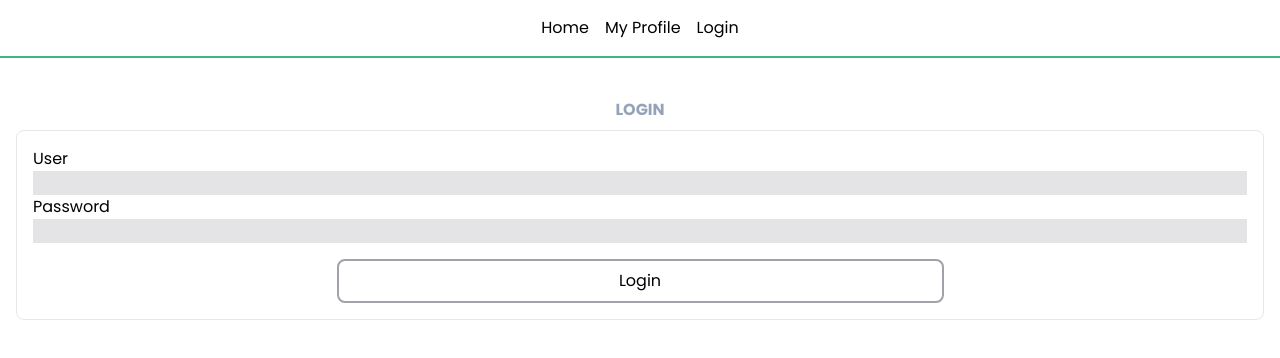
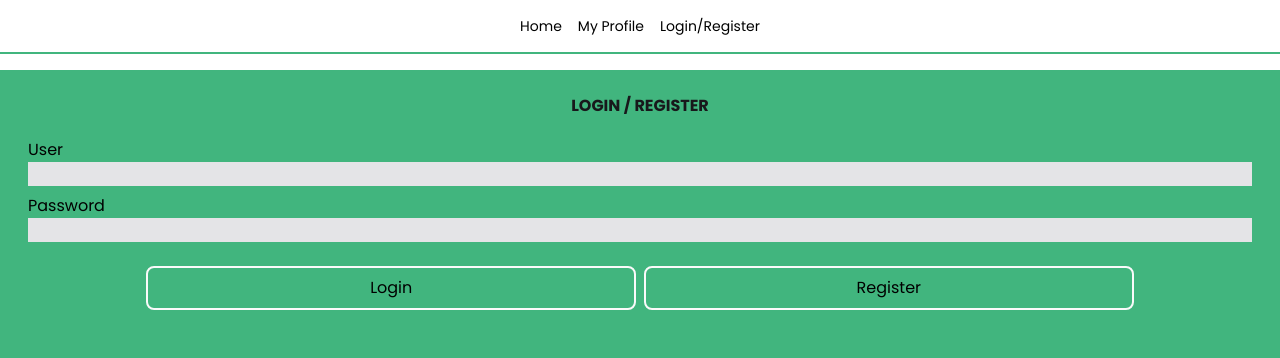
Before and after one commit to jtvidal/vidal-javier, a Vue app: page /#/login in a window 1280 px wide. Shown: the top 358 px of the page. Built offline with nearby package versions, Linux system fonts and the light colour scheme.

Commit message:
feat: added Authentication

```diff
--- a/src/App.vue
+++ b/src/App.vue
@@ -1,5 +1,6 @@
 <script>
 import { RouterLink, RouterView } from "vue-router";
+import router from "./router";
 
 export default {
   name: "App",
@@ -13,15 +14,15 @@ export default {
 
 <template>
   <header class="font-poppins flex border-b-2 border-primary justify-center">
-    <nav class="p-4 flex gap-4">
+    <nav class="p-4 flex gap-4 text-sm">
       <router-link to="/" class="hover:text-primary">Home</router-link>
       <router-link to="/profile" class="hover:text-primary"
         >My Profile</router-link
       >
-      <router-link to="/login" class="hover:text-primary">Login</router-link>
+      <router-link to="/login" class="hover:text-primary">Login/Register</router-link>
     </nav>
   </header>
-  <main class="p-4 font-poppins mt-4">
+  <main class="p-4 font-poppins mt-4 h-screen" :class="$route.path == '/login' ? 'bg-primary' : ''">
     <RouterView />
   </main>
 </template>
--- a/src/components/AvatarViewer.vue
+++ b/src/components/AvatarViewer.vue
@@ -1,5 +1,6 @@
 <script>
 import SliderModel from "./SliderModel.vue";
+import { addDoc, setDoc } from "firebase/firestore";
 export default {
   name: "AvatarViewer",
   components: { SliderModel },
@@ -48,10 +49,13 @@ export default {
      * This function must be used in parent component of a SliderModel component.
      * Recieves the currentSlide form component SliderModel
      */
-    getCurrent(current){
+    getCurrent(current) {
       this.slider.currentSlide = current;
-      console.log('current slide: ',this.slider.currentSlide);
-    }
+      console.log("current slide: ", this.slider.currentSlide);
+    },
+    saveAvatar(avatar) {
+      console.log("Avatar Guardado: ", this.avatarList[avatar]);
+    },
   },
 };
 </script>
@@ -60,7 +64,9 @@ export default {
   <!-- SLIDER COMPONENT -->
   <div class="mx-auto flex flex-col gap-2 sm:w-10/12 md:w-8/12">
     <div class="bg-zinc-100 border-[1px] border-zinc-700 p-2 rounded-xl">
-      <h3 class="text-center text-zinc-950">Select your <span class="font-semibold">avatar</span>!</h3>
+      <h3 class="text-center text-zinc-950">
+        Select your <span class="font-semibold">avatar</span>!
+      </h3>
       <slider-model
         :item-list="avatarList"
         :slider-options="slider"
@@ -74,7 +80,7 @@ export default {
       class="flex flex-col"
     >
       <input
-        @submit.prevent=""
+        @submit.prevent="saveAvatar(slider.currentSlide)"
         type="submit"
         value="Select"
         class="w-full bg-primary hover:bg-opacity-80 cursor-pointer p-3 text-gray-100 hover:text-gray-50 uppercase font-semibold rounded-xl"
--- a/src/services/firebase.js
+++ b/src/services/firebase.js
@@ -1,6 +1,7 @@
 // Import the functions you need from the SDKs you need
 import { initializeApp } from "firebase/app";
 import { getFirestore } from "firebase/firestore";
+import {getAuth} from 'firebase/auth';
 // TODO: Add SDKs for Firebase products that you want to use
 // https://firebase.google.com/docs/web/setup#available-libraries
 
@@ -17,3 +18,4 @@ const firebaseConfig = {
 // Initialize Firebase
 export const app = initializeApp(firebaseConfig);
 export const db = getFirestore(app);
+export const auth = getAuth(app);
--- a/src/views/LoginView.vue
+++ b/src/views/LoginView.vue
@@ -4,10 +4,10 @@ export default {
 };
 </script>
 <template>
-  <h2 class="font-bold text-slate-400 text-center uppercase p-2">Login</h2>
-  <div class="border-[1px] p-4 rounded-lg">
+  <h2 class="font-bold text-zinc-900 text-center uppercase p-2">Login / Register</h2>
+  <div class="p-1 flex justify-center">
     <form
-      class="flex flex-col"
+      class="flex flex-col w-full p-2 gap-2"
       action="#"
       method="get"
       enctype="multipart/form-data"
@@ -30,11 +30,18 @@ export default {
           id="password"
         />
       </div>
-      <input
-        type="submit"
-        value="Login"
-        class="cursor-pointer p-2 border-2 border-zinc-400 mt-4 w-2/4 self-center rounded-lg"
-      />
+      <div class="flex gap-2 justify-center">
+        <input
+          type="submit"
+          value="Login"
+          class="hover:text-zinc-50 cursor-pointer p-2 border-2 border-zinc-50 mt-4 w-2/5 self-center rounded-lg"
+        />
+        <input
+          type="submit"
+          value="Register"
+          class="hover:text-zinc-50 cursor-pointer p-2 border-2 border-zinc-50 mt-4 w-2/5 self-center rounded-lg"
+        />
+      </div>
     </form>
   </div>
 </template>
--- a/src/views/MyProfile.vue
+++ b/src/views/MyProfile.vue
@@ -6,7 +6,6 @@ export default {
   components: { AvatarViewer },
   data() {
     return {
-      edit: true,
       username: null,
       mail: null,
       first: null,
@@ -20,6 +19,6 @@ export default {
 
 <template>
   <div>
-      <avatar-viewer v-if="edit == true" class="rounded-lg"></avatar-viewer>
+      <avatar-viewer></avatar-viewer>
   </div>
 </template>
```
